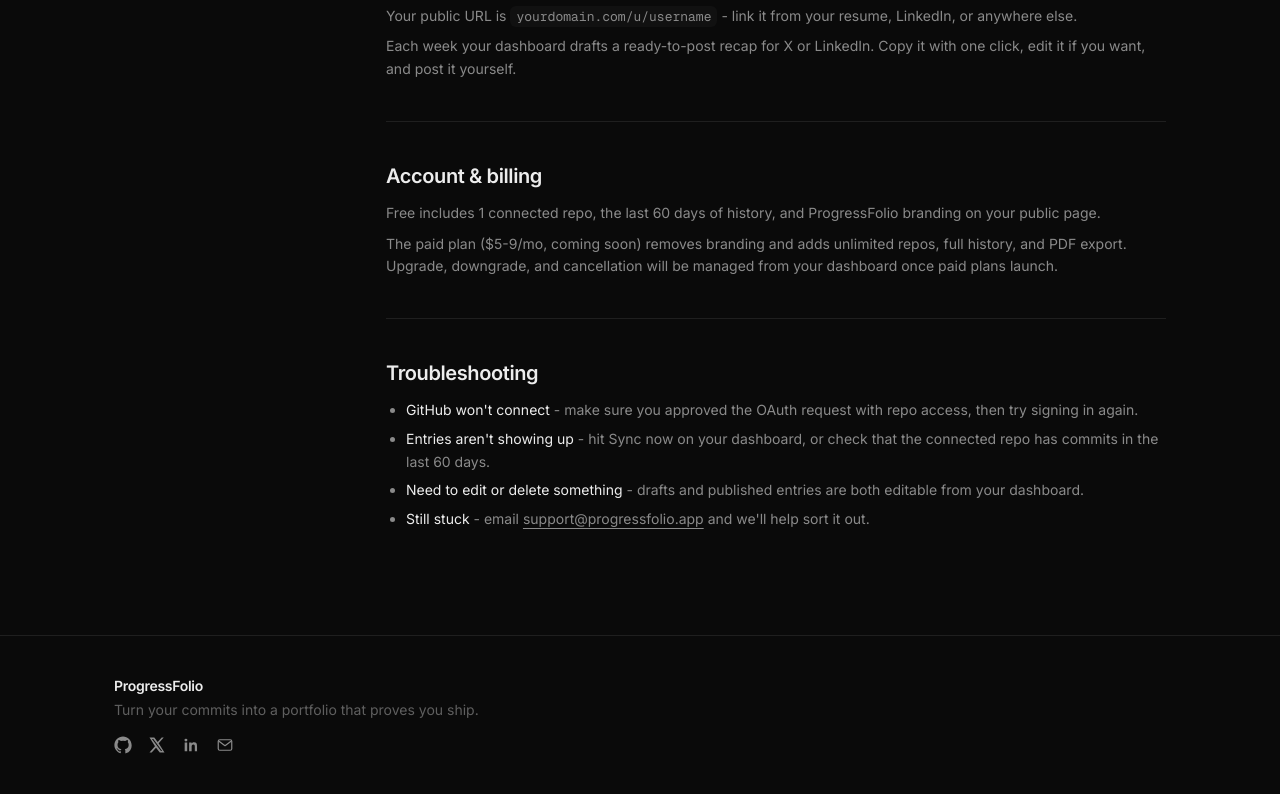
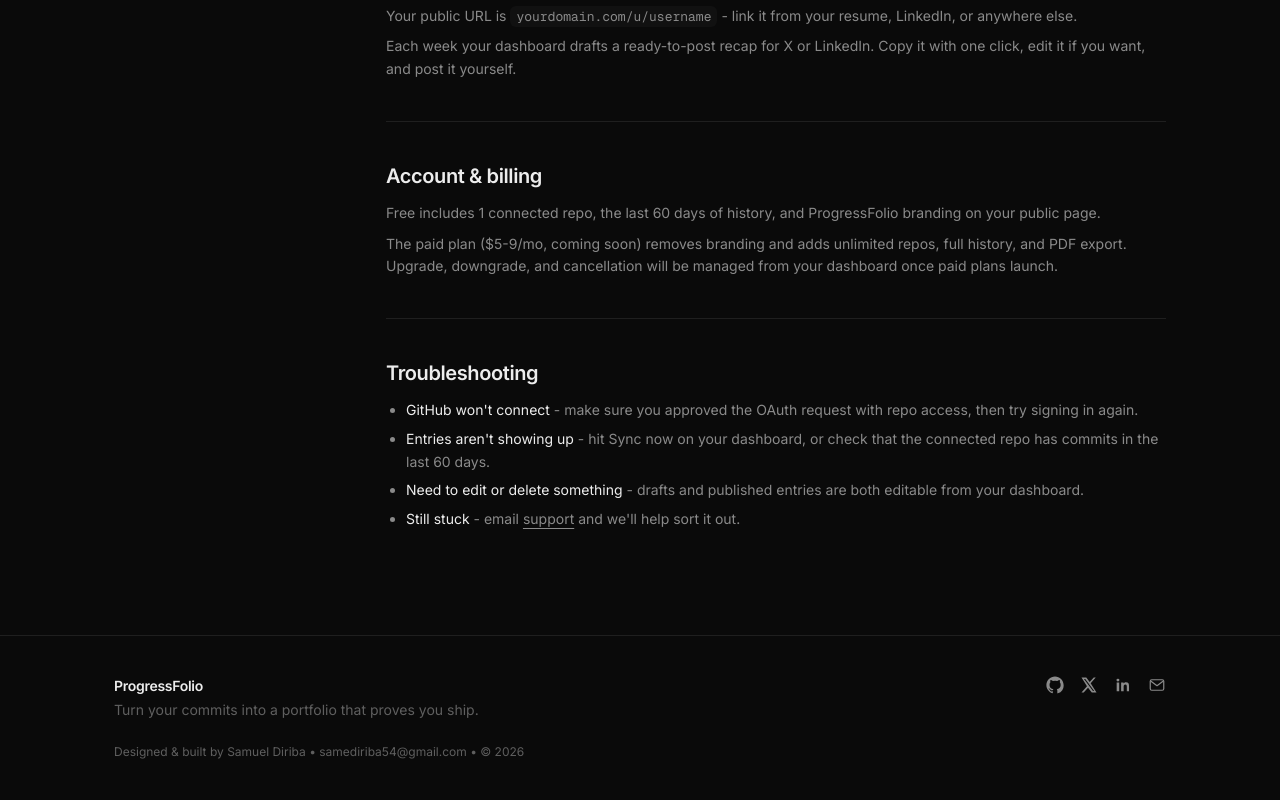
Before and after one commit to Samuel-5485/progressfolio, a Next.js app: page /docs in a window 1280 px wide. Shown: the part 1007-1807 px from the top of the page. Built offline with nearby package versions, Linux system fonts and the light colour scheme.

Commit message:
social media in the footer updated placement

```diff
--- a/src/app/(marketing)/docs/page.tsx
+++ b/src/app/(marketing)/docs/page.tsx
@@ -136,8 +136,8 @@
           </li>
           <li>
             <span className="text-foreground">Still stuck</span> - email{" "}
-            <a href="mailto:support@progressfolio.app" className="underline underline-offset-4">
-              support@progressfolio.app
+            <a href="mailto:samediriba54@gmail.com" className="underline underline-offset-4">
+              support
             </a>{" "}
             and we&apos;ll help sort it out.
           </li>
--- a/src/components/footer.tsx
+++ b/src/components/footer.tsx
@@ -52,7 +52,8 @@
 export function Footer() {
   return (
     <footer className="border-t border-hairline">
-      <div className="mx-auto flex max-w-[1100px] flex-col items-start gap-4 px-6 py-10">
+      <div className="mx-auto flex max-w-[1100px] flex-col gap-6 px-6 py-10">
+        <div className="flex flex-col gap-4 sm:flex-row sm:items-start sm:justify-between">
           <div className="flex flex-col gap-1">
             <span className="text-sm font-semibold tracking-[-0.02em] text-foreground">
               ProgressFolio
@@ -62,7 +63,7 @@
             </p>
           </div>
 
-        <div className="flex flex-wrap items-center gap-4">
+          <div className="flex items-center gap-4 sm:justify-end">
             {SOCIAL_LINKS.map(({ href, label, icon: Icon, external }) => (
               <a
                 key={label}
@@ -76,6 +77,18 @@
             ))}
           </div>
         </div>
+
+        <p className="text-xs text-faint">
+          Designed & built by Samuel Diriba •{" "}
+          <a
+            href="mailto:samediriba54@gmail.com"
+            className="transition-colors hover:text-foreground"
+          >
+            samediriba54@gmail.com
+          </a>{" "}
+          • © 2026
+        </p>
+      </div>
     </footer>
   );
 }
```
Lines whose indentation alone changed are shown as unchanged.
